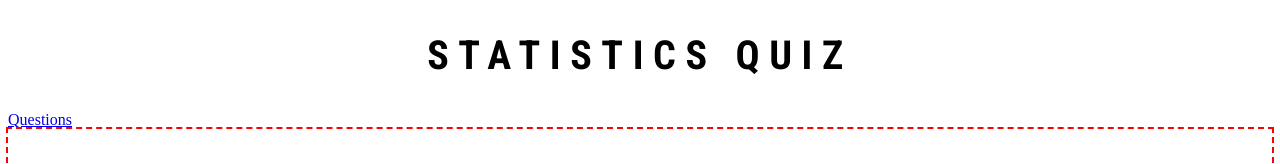
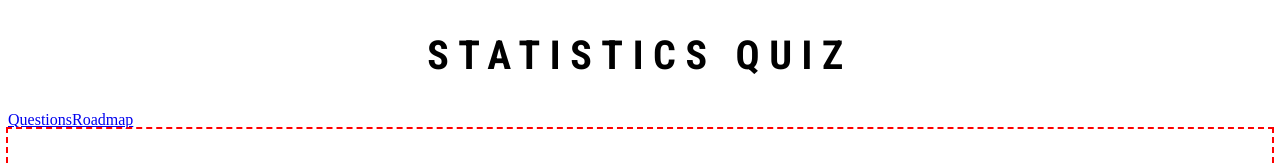
Before and after one commit to Jpkeys29/Quick-Review, a React (Vite) app: page / in a window 1280 px wide. Shown: the top 164 px of the page. Built offline with nearby package versions, Linux system fonts and the light colour scheme.

Commit message:
Navbar fixed

```diff
--- a/src/components/NavBar.jsx
+++ b/src/components/NavBar.jsx
@@ -4,11 +4,13 @@ import { Questionnaire } from './Questionnaire';
 
 export const NavBar = () => {
     return(
-        <div>
+        <div class='navbar'>
             <Link to="/questionnaire">
             Questions
-          </Link>
+            </Link>
+            <Link to='/'>
+            Roadmap
+            </Link>
         </div>
-
     )
 }
```
